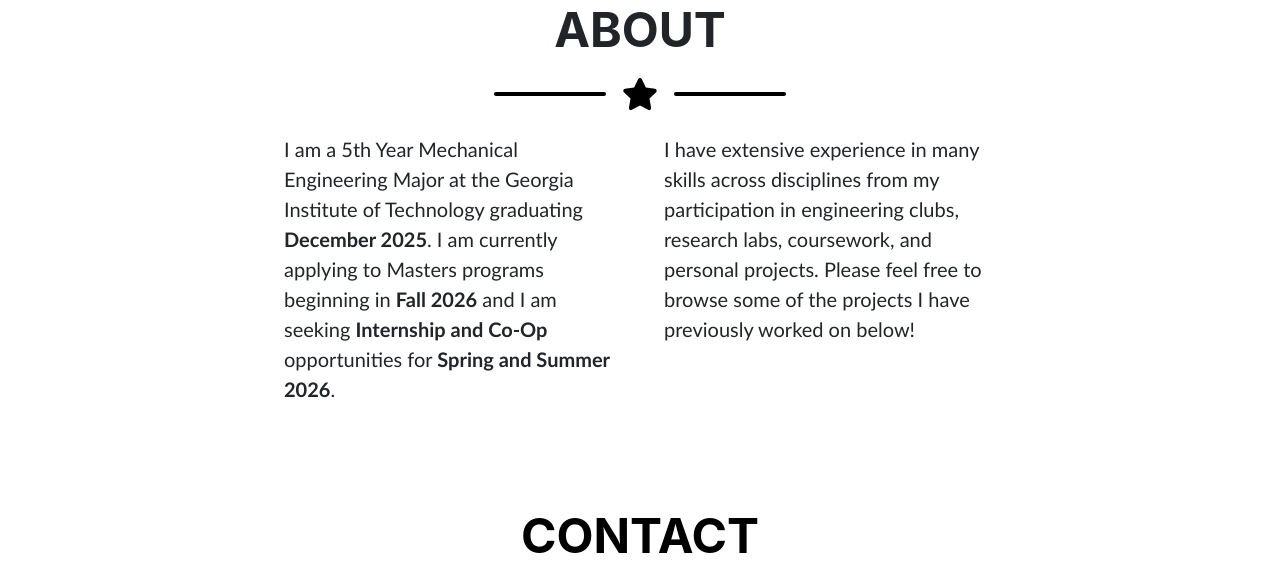
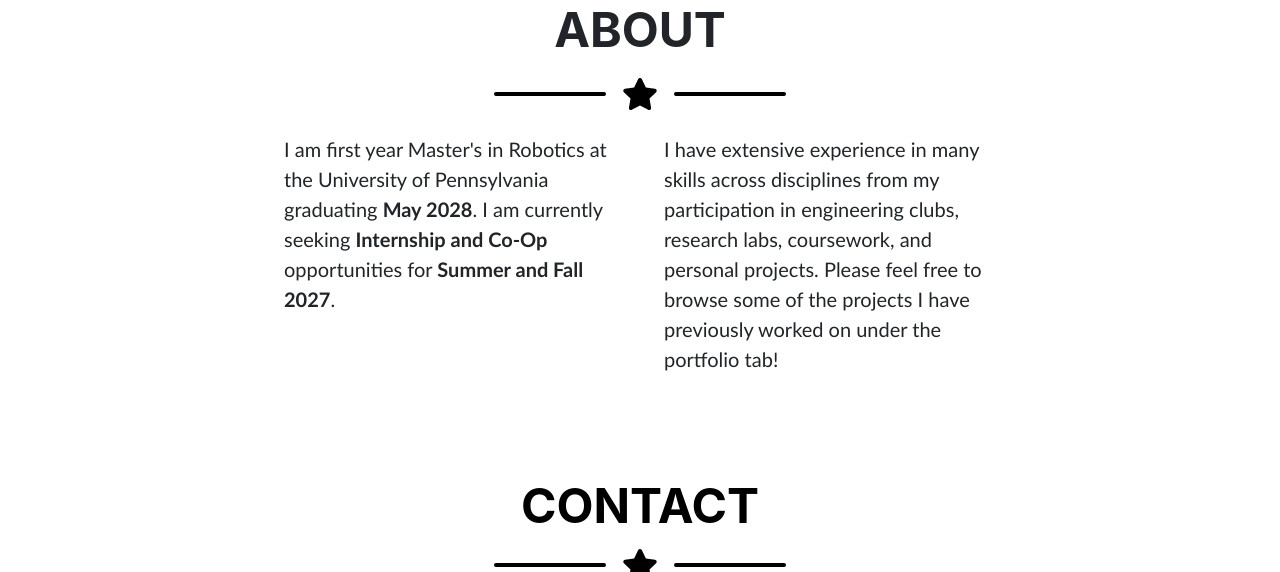
Before and after one commit to jo4467/joshuawuportfolio.info, a plain HTML site: page index.html in a window 1280 px wide. Shown: the part 980-1552 px from the top of the page. Drawn offline with nearby package versions, Linux system fonts and the light colour scheme; a web font is replaced by a local one.

Commit message:
updated bio

```diff
--- a/index.html
+++ b/index.html
@@ -98,10 +98,10 @@
                 <!-- About Section Content-->
                 <div class="row">
                         <div class="col-lg-4 ml-auto">
-                            <p class="pre-wrap lead">I am a 5th Year Mechanical Engineering Major at the Georgia Institute of Technology graduating <strong style="font-weight: bold;">December 2025</strong>. I am currently applying to Masters programs beginning in <strong style="font-weight: bold;">Fall 2026</strong> and I am seeking <strong style="font-weight: bold;">Internship and Co-Op</strong> opportunities for <strong style="font-weight: bold;">Spring and Summer 2026</strong>.</p>
+                            <p class="pre-wrap lead">I am first year Master's in Robotics at the University of Pennsylvania graduating <strong style="font-weight: bold;">May 2028</strong>. I am currently seeking <strong style="font-weight: bold;">Internship and Co-Op</strong> opportunities for <strong style="font-weight: bold;">Summer and Fall 2027</strong>.</p>
                         </div>
                         <div class="col-lg-4 mr-auto">
-                            <p class="pre-wrap lead">I have extensive experience in many skills across disciplines from my participation in engineering clubs, research labs, coursework, and personal projects. Please feel free to browse some of the projects I have previously worked on below!</p>
+                            <p class="pre-wrap lead">I have extensive experience in many skills across disciplines from my participation in engineering clubs, research labs, coursework, and personal projects. Please feel free to browse some of the projects I have previously worked on under the portfolio tab!</p>
                         </div>
                 </div>
             </div>
```
